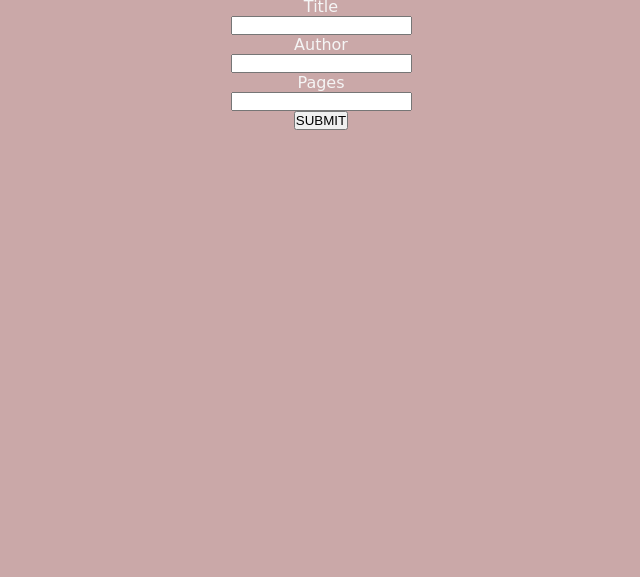
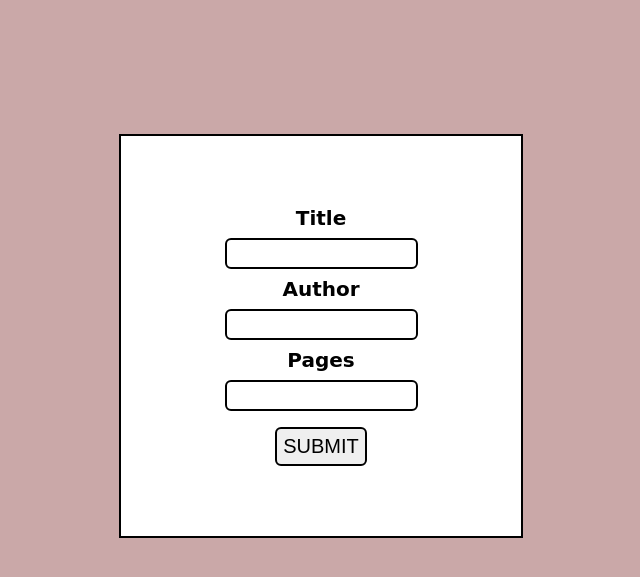
Before and after one commit to ajdinhusetovic/library-project, a plain HTML site: page index.html in a window 1280 px wide. Shown: the part 175-752 px from the top of the page, without its empty margins (319-959 px from the left). Drawn offline with Linux system fonts and the light colour scheme; a web font is replaced by a local one.

Commit message:
styled the form container more, and styled the form

```diff
--- a/style.css
+++ b/style.css
@@ -16,17 +16,13 @@ body {
 }
 
 .container {
+    height: 100vh;
     width: 80%;
     margin: auto;
     display: flex;
     flex-direction: column;
 }
 
-form {
-    display: flex;
-    flex-direction: column;
-    align-items: center;
-}
 
 header {
     text-align: center;
@@ -74,12 +70,60 @@ section button {
     background-color: aliceblue;
     color: black;
     border-radius: 12px;
+    background-color: aliceblue;
 }
 
 .book p {
     padding: 20px;
+    font-size: 22px;
+    font-weight: 600;
+}
+
+.form-container {
+    height: 100%;
+    width: 100%;
+    display: flex;
+    justify-content: center;
+    align-items: center;
+    margin-top: -100px;
 }
 
 .form {
-    display: block;
+    height: 400px;
+    width: 400px;
+    display: flex;
+    outline: 2px solid black;
+    justify-content: center;
+    align-items: center;
+    margin-top: 150px;
+    background-color: white;
+    color: black;
 }
+
+form {
+    display: flex;
+    flex-direction: column;
+    align-items: center;
+    justify-content: center;
+}
+
+form input {
+    padding: 6px;
+    border-radius: 6px;
+    border: 2px solid black;
+    margin: 8px;
+}
+
+form label {
+    font-size: 20px;
+    font-weight: 600;
+}
+
+form button {
+    padding: 6px;
+    border: 2px solid black;
+    border-radius: 6px;
+    font-size: 20px;
+    margin-top: 8px;
+    cursor: pointer;
+}
```
